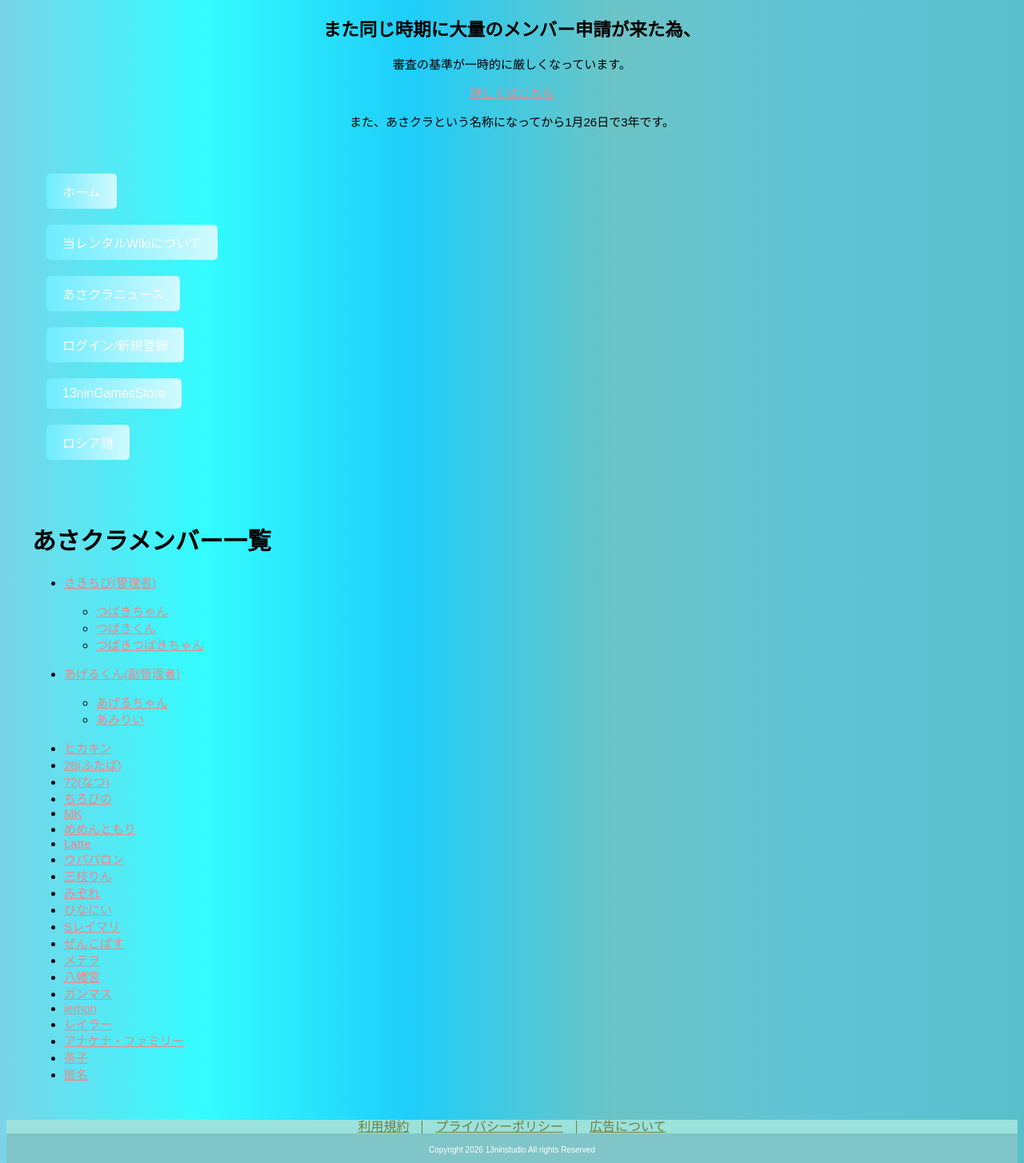
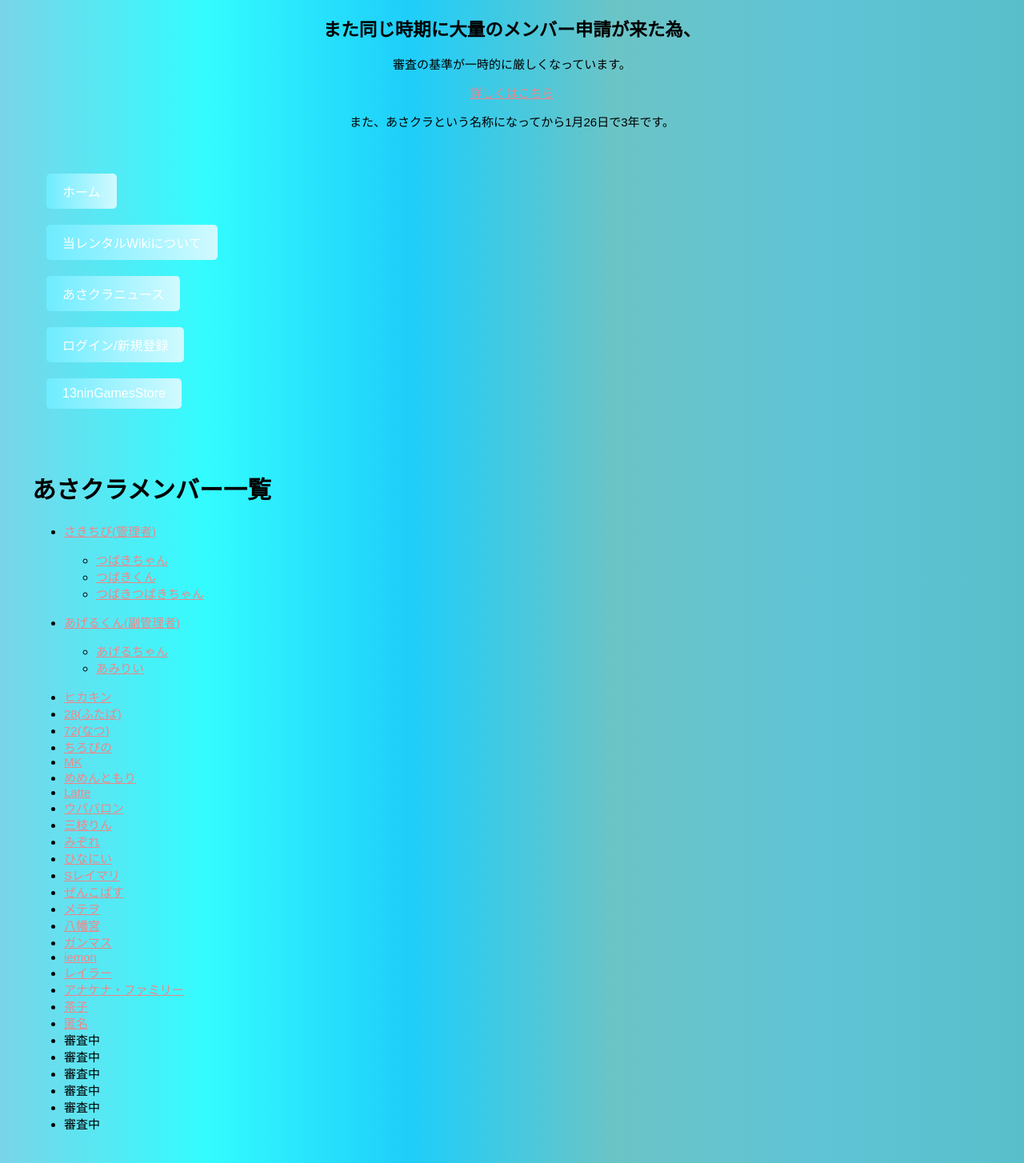
Before and after one commit to sakitibi/AsakuraWiki, a Next.js app: page /members in a window 1280 px wide. Shown: the top 1454 px of the page at 80% size. Built offline with nearby package versions, Linux system fonts and the light colour scheme; no server answers; what @supabase/auth-helpers-react would draw is missing.

Commit message:
Merge remote changes

```diff
--- a/pages/members.tsx
+++ b/pages/members.tsx
@@ -30,7 +30,7 @@ export default function Members() {
             <div className={styles.contentsWrapper}>
                 <HeaderJp handleClick={handleClick}/>
                 <div className={styles.contents}>
-                    <LeftMenuJp URL="/members"/>
+                    <LeftMenuJp URL="/members" rupages='false'/>
                     <main style={{ padding: '2rem', flex: 1 }}>
                         <h1>あさクラメンバー一覧</h1>
                         <ul className='list1'>
@@ -68,6 +68,12 @@ export default function Members() {
                             <li><a href="https://youtube.com/@anakena.M">アナケナ・ファミリー</a></li>
                             <li><a href="https://youtube.com/@chaaaco">茶子</a></li>
                             <li><a href="https://discord.gg/zbvXxCWcg6">匿名</a></li>
+                            <li>審査中</li>
+                            <li>審査中</li>
+                            <li>審査中</li>
+                            <li>審査中</li>
+                            <li>審査中</li>
+                            <li>審査中</li>
                         </ul>
                     </main>
                     <RightMenuJp/>
```
Also changed, not shown: 2 other files (tests, documents, lock files or other folders).
